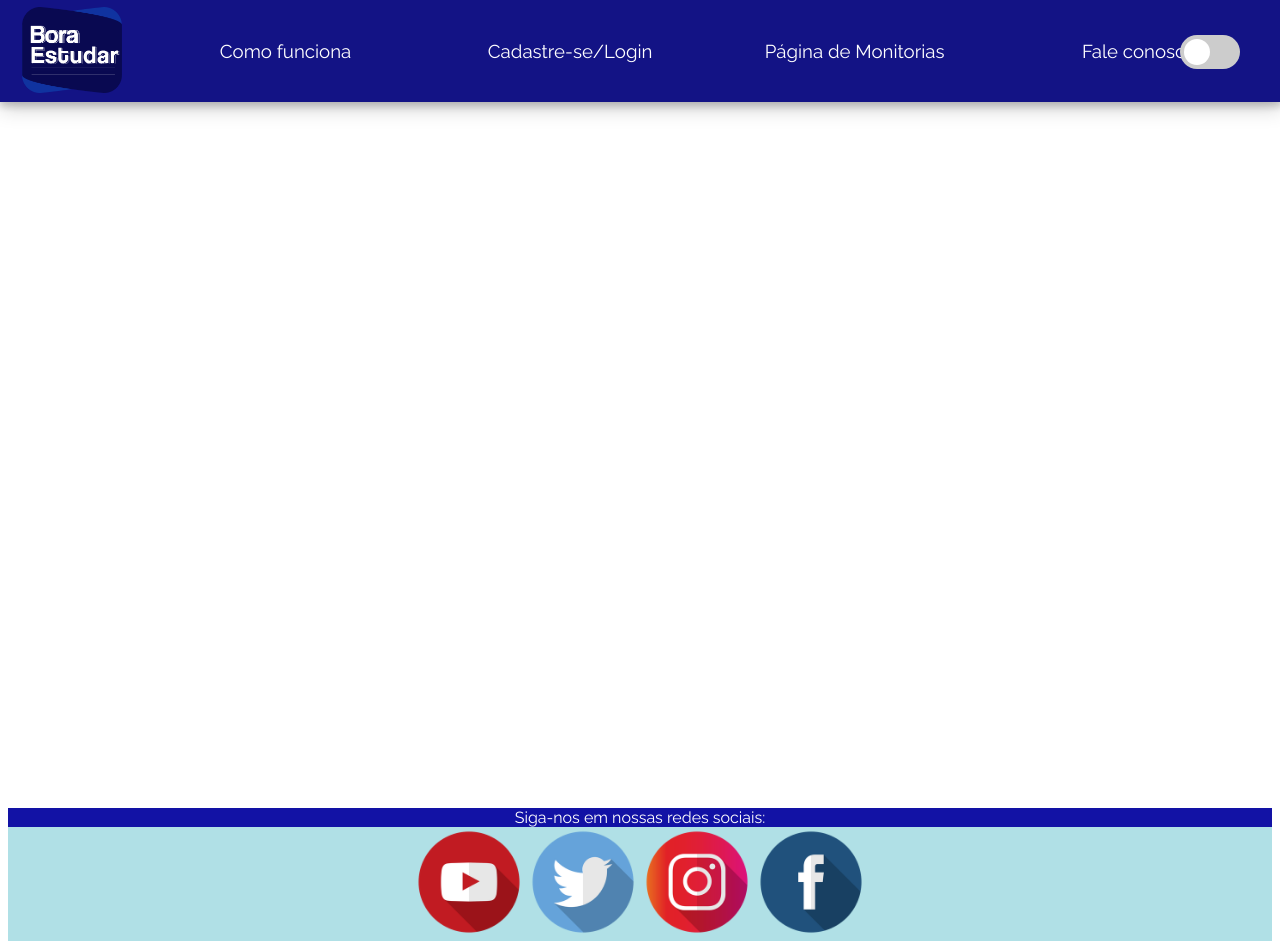
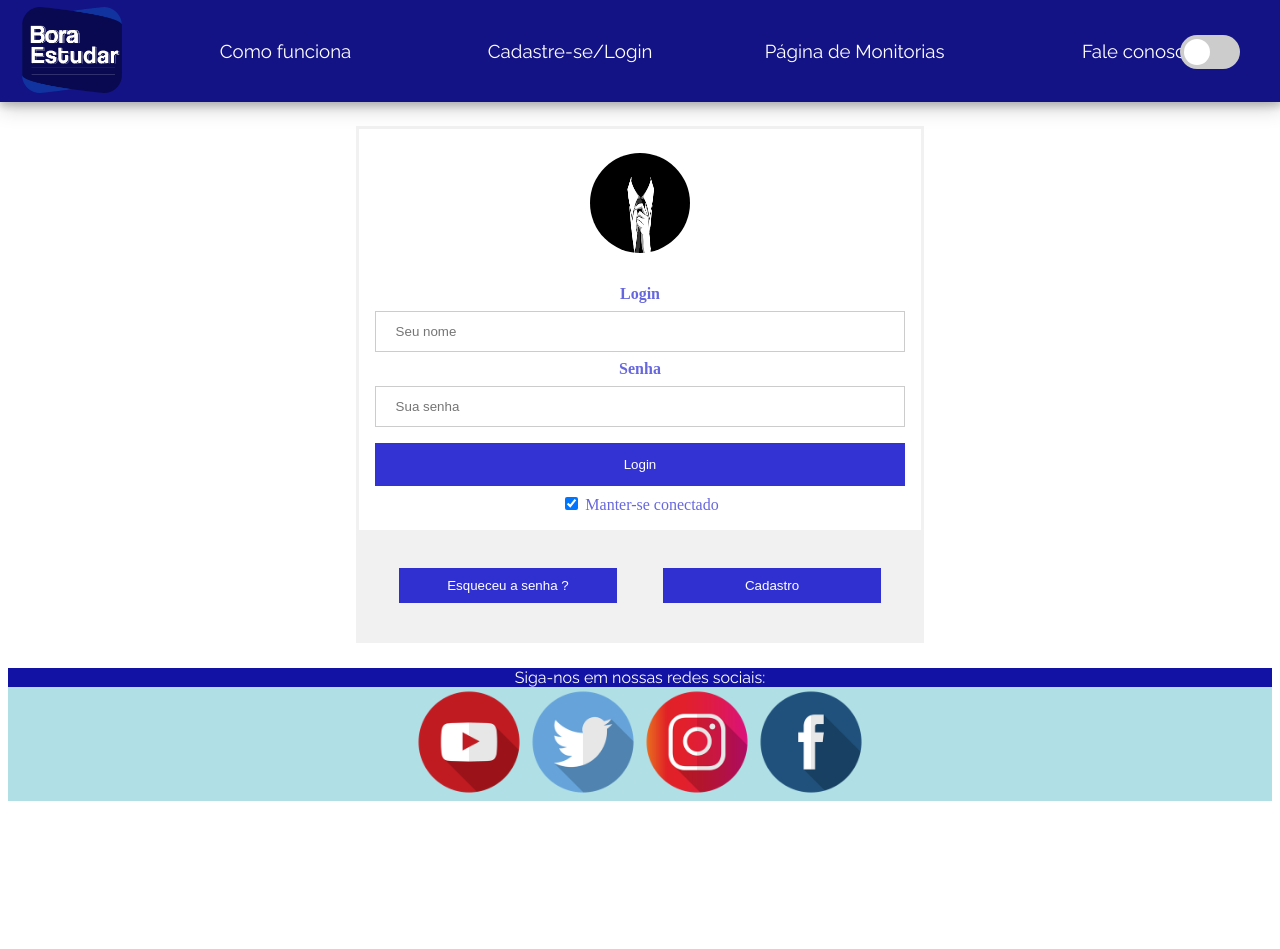
Before and after one commit to luc0liv/Projeto_DoaTech, a PHP site: page /cadastrologin.html in a window 1280 px wide. After the commit the page ends 801 px from the top, so only its background shows below. Run offline with PHP 8.4, Linux system fonts and the light colour scheme.

Commit message:
quarta refatoração

```diff
--- a/assets/style/cadastroLogin.css
+++ b/assets/style/cadastroLogin.css
@@ -1,3 +1,71 @@
+form {border: 3px solid #f1f1f1;}
+
+input[type=text], input[type=password] {
+  width: 100%;
+  padding: 12px 20px;
+  margin: 8px 0;
+  display: inline-block;
+  border: 1px solid #ccc;
+  box-sizing: border-box;
+
+}
+
+button {
+  background-color: rgba(0,0,200,0.8);
+  color: white;
+  padding: 14px 20px;
+  margin: 8px 0;
+  border: none;
+  cursor: pointer;
+  width: 100%;
+}
+
+button:hover {
+  opacity: 0.8;
+}
+
+.esqueceubtn {
+  width: 41%;
+  margin: 4%;
+  padding: 10px 18px;
+  background-color: rgba(0,0,200,0.8);
+}
+
+.cadastrobtn {
+    width: 41%;
+    margin: 4%;
+  padding: 10px 18px;
+  background-color: rgba(0,0,200,0.8);;
+}
+
+.imgcontainer {
+  text-align: center;
+  margin: 24px 0 12px 0;
+}
+
+img.avatar {
+  width: 100px;
+  height: 100px;
+  border-radius: 50%;
+}
+
+.container {
+  padding: 16px;
+}
+
+
+
+/* Change styles for span and cancel button on extra small screens */
+@media screen and (max-width: 300px) {
+
+  .cancelbtn {
+     width: 100%;
+  }
+}
+
 .cadastro {
-    height: 800px;
+    width: 45%;
+    margin: auto;
+    margin-top: 10%;
+    margin-bottom: 25px;
 }
--- a/assets/style/index.css
+++ b/assets/style/index.css
@@ -17,7 +17,6 @@
     --font-color: #e1e1ff;
     --bg-color: #161625;
     --heading-color: #818cab;
-
 
 
 }
--- a/cadastrologin.html
+++ b/cadastrologin.html
@@ -32,8 +32,35 @@
         </div>
     </div>
     <!--fim do switch-->
+<!--inicio do login-->
+     <div class="cadastro">
+        <form action="/action_page.php" method="post">
+            <div class="imgcontainer">
+              <img src="./assets/img/perfil.png" alt="Avatar" class="avatar">
+            </div>
 
-     <div class="cadastro"></div>
+            <div class="container">
+              <label for="uname"><b>Login</b></label>
+              <input type="text" placeholder="Seu nome" name="uname" required>
+
+              <label for="psw"><b>Senha</b></label>
+              <input type="password" placeholder="Sua senha" name="psw" required>
+
+              <button type="submit">Login</button>
+              <label>
+                <input type="checkbox" checked="checked" name="remember"> Manter-se conectado
+              </label>
+            </div>
+
+            <div class="container" style="background-color:#f1f1f1">
+              <button type="button" class="esqueceubtn">Esqueceu a senha ?</button>
+              <button type="button" class="cadastrobtn">Cadastro</button>
+
+            </div>
+          </form>
+     </div>
+
+     <!--fim do login-->
 
     <!--Inicio do rodapé-->
     <footer>
```
Also changed, not shown: assets/style/faleConosco.css (+9 -2 lines), assets/img/perfil.png (added).
